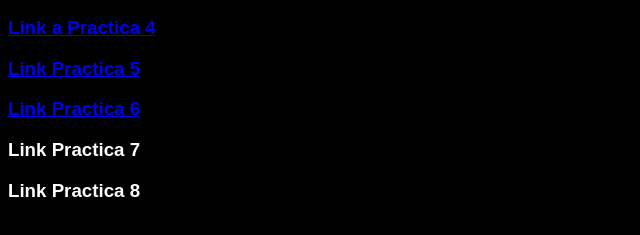
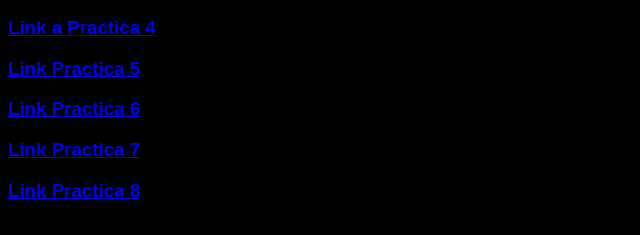
Before and after one commit to amauryxd/PaginasWebDev, a plain HTML site: page docs/index.html in a window 1280 px wide. Shown: the part 111-346 px from the top of the page, without its empty margins (0-640 px from the left). Drawn offline with Linux system fonts and the light colour scheme.

Commit message:
minierror

```diff
--- a/docs/index.html
+++ b/docs/index.html
@@ -12,7 +12,7 @@
     <a href="./practica-4/index.html"><h3>Link a Practica 4</h3></a>
     <a href="./practica-5/docs/index.html"><h3>Link Practica 5</h3></a>
     <a href="./practica-6/index.html"><h3>Link Practica 6</h3></a>
-    <a href="./practica-7/index.html"></a><h3>Link Practica 7</h3></a>
-    <a href="./practica-8/index.html"></a><h3>Link Practica 8</h3></a>
+    <a href="./practica-7/index.html"><h3>Link Practica 7</h3></a>
+    <a href="./practica-8/index.html"><h3>Link Practica 8</h3></a>
 </body>
 </html>
```
